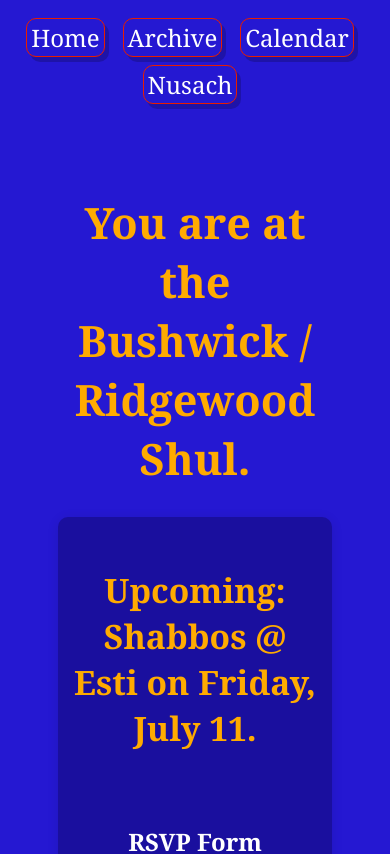
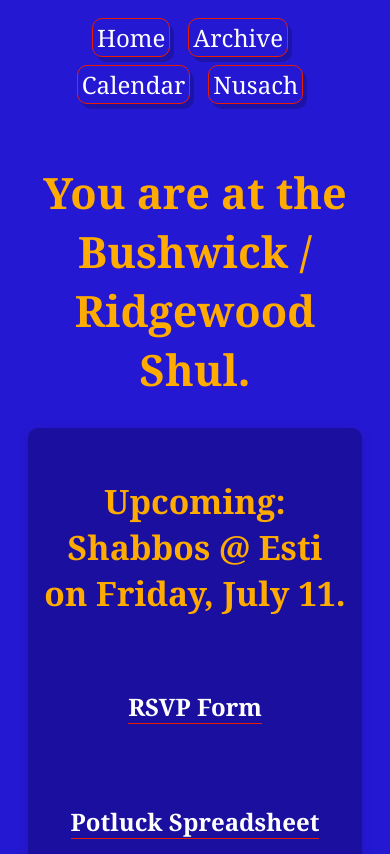
Before and after one commit to cyberjewess/tbrs-sv, a SvelteKit app: page / in a window 390 px wide. Shown: the top 854 px of the page. Built offline with nearby package versions, Linux system fonts and the light colour scheme.

Commit message:
dial down padding

```diff
--- a/src/app.css
+++ b/src/app.css
@@ -13,9 +13,9 @@
    ===================== */
 .home,
 .content {
-    max-width: 850px;
+    max-width: 800px;
     margin: 0 auto;
-    padding: 20px;
+    padding: 5px;
 }
 
 .navbar {
@@ -194,7 +194,7 @@ a.button:hover {
     }
 
     .navbar {
-        max-width: 98vw;
+        max-width: 80vw;
         margin: 0 auto 20px auto;
         flex-wrap: wrap;
         gap: 8px;
```
